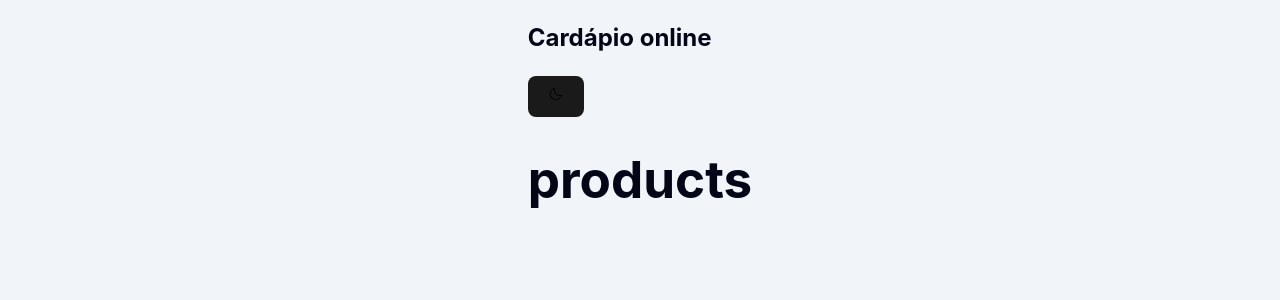
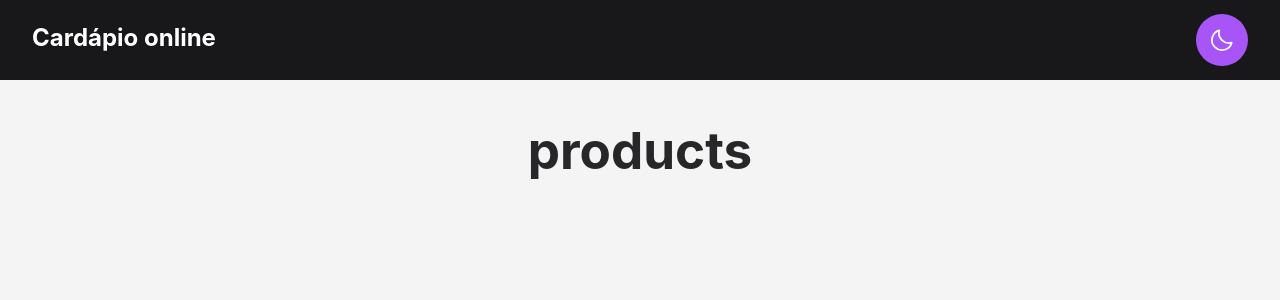
Before and after one commit to lucasthalless/menu-app, a React (Vite) app in the folder frontend/: page / in a window 1280 px wide. Shown: the top 300 px of the page. Built offline with nearby package versions, Linux system fonts and the light colour scheme.

Commit message:
feat: update global styles and add dark/light theme logic

```diff
--- a/frontend/index.html
+++ b/frontend/index.html
@@ -1,5 +1,5 @@
 <!DOCTYPE html>
-<html lang="en">
+<html lang="pt-br">
   <head>
     <meta charset="UTF-8" />
     <link rel="icon" type="image/svg+xml" href="" />
--- a/frontend/src/styles/global.scss
+++ b/frontend/src/styles/global.scss
@@ -1,37 +1,12 @@
-$slate-50: #f8fafc;
-$slate-100: #f1f5f9;
-$slate-200: #e2e8f0;
-$slate-300: #cbd5e1;
-$slate-400: #94a3b8;
-$slate-500: #64748b;
-$slate-600: #475569;
-$slate-700: #334155;
-$slate-800: #1e293b;
-$slate-900: #0f172a;
-$slate-950: #020617;
-
-$purple-50: #faf5ff;
-$purple-100: #f3e8ff;
-$purple-200: #e9d5ff;
-$purple-300: #d8b4fe;
-$purple-400: #c084fc;
-$purple-500: #a855f7;
-$purple-600: #9333ea;
-$purple-700: #7e22ce;
-$purple-800: #6b21a8;
-$purple-900: #581c87;
-$purple-950: #3b0764;
-
-$root-bg-color: #1b1b1f;
-$root-color: $slate-100;
+@import './variables.scss';
 
 :root {
   font-family: Inter, system-ui, Avenir, Helvetica, Arial, sans-serif;
   line-height: 1.5;
   font-weight: 400;
- background-color: $root-bg-color;
- color: $root-color;
   transition: .3s;
+  display: flex;
+  justify-content: center;
 
   color-scheme: light dark;
 
@@ -39,21 +14,37 @@ $root-color: $slate-100;
   text-rendering: optimizeLegibility;
   -webkit-font-smoothing: antialiased;
   -moz-osx-font-smoothing: grayscale;
+
+  &.dark {
+    background-color: $dark-bg-color;
+    color: $light-text-color;
+  }
+
+  &.light {
+    background-color: $light-bg-color;
+    color: $dark-text-color;
+  }
+}
+
+@media screen and (prefers-color-scheme: dark) {
+  :root {
+    background-color: $dark-bg-color;
+    color: $light-text-color;
+  }
 }
 
 @media screen and (prefers-color-scheme: light) {
   :root {
-  background-color: $slate-100;
-  color: $slate-950;
+    background-color: $light-bg-color;
+    color: $dark-text-color;
   }
 }
 
 body {
   margin: 0;
- display: flex;
- justify-content: center;
- min-width: 320px;
+  min-width: 315px;
   min-height: 100vh;
+  width: 100vw;
 }
 
 h1 {
@@ -68,7 +59,62 @@ button {
   font-size: 1em;
   font-weight: 500;
   font-family: inherit;
- background-color: #1a1a1a;
+  background-color: $dark-bg-color;
   cursor: pointer;
- transition: border-color 0.25s;
+  transition: 0.3s;
+
+  &:hover {
+    background-color: $purple-400;
   }
+}
+
+header {
+  position: fixed;
+  top: 0;
+  left: 50%;
+  width: 100%;
+  transform: translateX(-50%);
+  background-color: $zinc-900;
+  color: white;
+  z-index: 10;
+
+  & div {
+    display: flex;
+    justify-content: space-between;
+    width: 95vw;
+    height: 80px;
+    margin: auto;
+  }
+}
+
+.toggle-theme-button {
+  border-radius: 999px;
+  background-color: $purple-500;
+  padding: 0.75rem;
+  border: none;
+  display: flex;
+  align-items: center;
+  justify-content: center;
+  width: auto;
+  margin: auto;
+  margin-inline: unset;
+  cursor: pointer;
+  transition: .3s;
+
+  &:hover {
+    background-color: $purple-400;
+  }
+
+  .icon {
+    height: 1.75rem;
+    width: 1.75rem;
+    color: white;
+  }
+}
+
+.container {
+  margin: 80px auto 0;
+  padding: 8px;
+  max-width: 80rem;
+  text-align: center;
+}
--- /dev/null
+++ b/frontend/src/styles/variables.scss
@@ -0,0 +1,29 @@
+$zinc-50: #fafafa;
+$zinc-100: #f4f4f5;
+$zinc-200: #e4e4e7;
+$zinc-300: #d4d4d8;
+$zinc-400: #a1a1aa;
+$zinc-500: #71717a;
+$zinc-600: #52525b;
+$zinc-700: #3f3f46;
+$zinc-800: #27272a;
+$zinc-900: #18181b;
+$zinc-950: #09090b;
+
+$purple-50: #faf5ff;
+$purple-100: #f3e8ff;
+$purple-200: #e9d5ff;
+$purple-300: #d8b4fe;
+$purple-400: #c084fc;
+$purple-500: #a855f7;
+$purple-600: #9333ea;
+$purple-700: #7e22ce;
+$purple-800: #6b21a8;
+$purple-900: #581c87;
+$purple-950: #3b0764;
+
+$dark-bg-color: $zinc-800;
+$light-text-color: $zinc-100;
+
+$light-bg-color: $zinc-100;
+$dark-text-color: $zinc-800;
```
Lines whose indentation alone changed are shown as unchanged.
